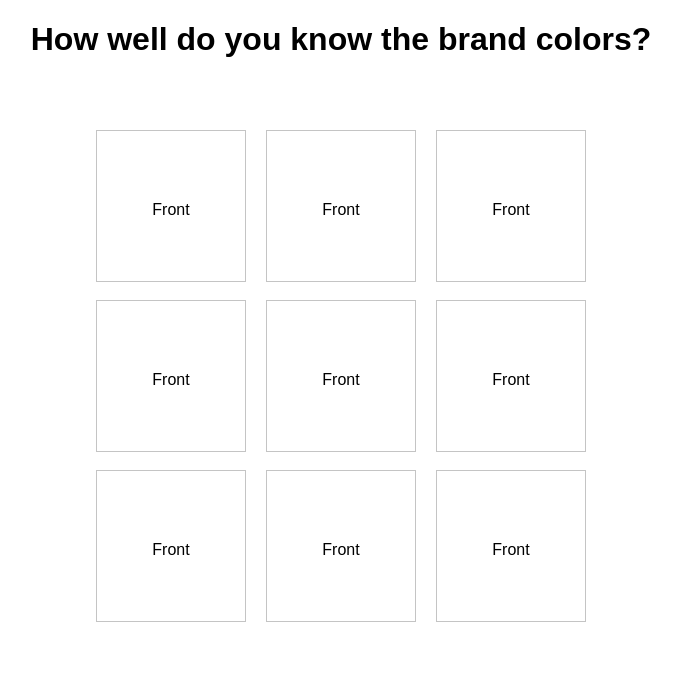
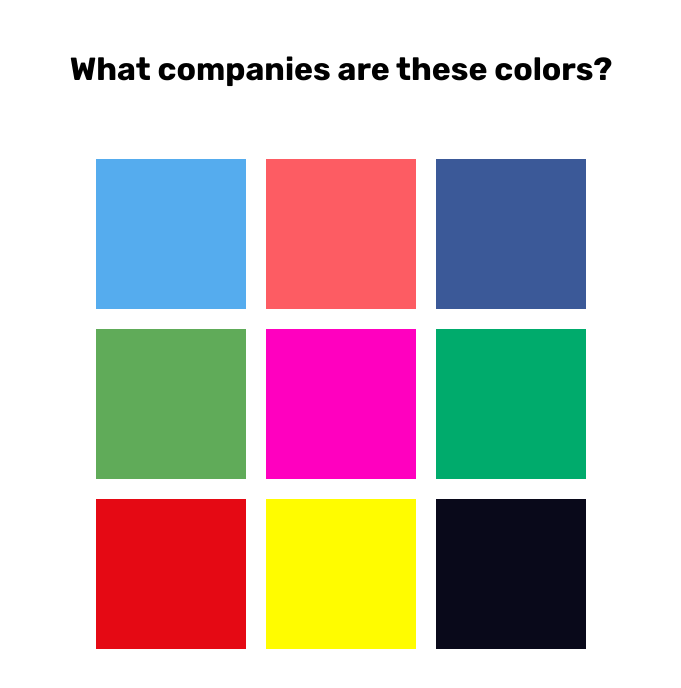
Before and after one commit to kristw/brand-colors, a React (Create React App) app: page / in a window 1280 px wide. Shown: the top 688 px of the page, without its empty margins (299-980 px from the left). Built offline with nearby package versions, Linux system fonts and the light colour scheme.

Commit message:
show colors

```diff
--- a/public/index.html
+++ b/public/index.html
@@ -10,6 +10,8 @@
     -->
     <link rel="manifest" href="%PUBLIC_URL%/manifest.json">
     <link rel="shortcut icon" href="%PUBLIC_URL%/favicon.ico">
+    <link href="https://fonts.googleapis.com/css?family=Rubik:400,500,700" rel="stylesheet">
+
     <!--
       Notice the use of %PUBLIC_URL% in the tags above.
       It will be replaced with the URL of the `public` folder during the build.
@@ -19,7 +21,7 @@
       work correctly both with client-side routing and a non-root public URL.
       Learn how to configure a non-root public URL by running `npm run build`.
     -->
-    <title>React App</title>
+    <title>Brand Colors Cube</title>
   </head>
   <body>
     <noscript>
--- a/src/App.css
+++ b/src/App.css
@@ -1,3 +1,7 @@
+body {
+  font-family: Rubik, 'Helvetica Neue', Helvetica, Arial, sans-serif;
+}
+
 .App {
   text-align: center;
 }
@@ -26,3 +30,8 @@
   from { transform: rotate(0deg); }
   to { transform: rotate(360deg); }
 }
+
+h1 {
+  margin-top: 50px;
+  font-weight: bold;
+}
--- a/src/App.jsx
+++ b/src/App.jsx
@@ -9,7 +9,7 @@ class App extends Component {
   render() {
     return (
       <div className="App">
-        <h1>How well do you know the brand colors?</h1>
+        <h1>What companies are these colors?</h1>
         <Grid cells={brands} />
       </div>
     );
--- /dev/null
+++ b/src/components/ColorPane.jsx
@@ -0,0 +1,33 @@
+import PropTypes from 'prop-types';
+import React from 'react';
+
+const propTypes = {
+  className: PropTypes.string,
+  colors: PropTypes.arrayOf(PropTypes.string).isRequired,
+};
+const defaultProps = {
+  className: '',
+};
+
+class ColorPane extends React.Component {
+  render() {
+    const { className, colors } = this.props;
+    const partSize = Math.round(100 / colors.length);
+    return (
+      <svg className={className} width="100%" height="100%">
+        {colors.map(c => (
+          <rect
+            width={`${partSize}%`}
+            height="100%"
+            fill={c}
+          />
+        ))}
+      </svg>
+    );
+  }
+}
+
+ColorPane.propTypes = propTypes;
+ColorPane.defaultProps = defaultProps;
+
+export default ColorPane;
--- a/src/components/Cube.jsx
+++ b/src/components/Cube.jsx
@@ -1,3 +1,4 @@
+import ColorPane from './ColorPane';
 import PropTypes from 'prop-types';
 import React from 'react';
 import styled from 'styled-components';
@@ -24,21 +25,24 @@ const Container = styled.div`
 `;
 
 const Side = styled.div`
-	background: rgb(255, 255, 255);
-	border: 1px solid rgba(196, 196, 196, 1);
+  background: rgb(255, 255, 255);
 	height: 150px;
 `;
 
 const Front = styled(Side)`
+  position: relative;
   transform: translateZ(75px);
 `;
 
 const Back = styled(Side)`
+  // border: 1px solid rgba(196, 196, 196, 1);
+  background: #f0f0f0;
   transform: rotateX(-90deg) translateZ(-75px);
 `;
 
 const BackContent = styled.div`
   padding-top: 70px;
+  font-weight: 700;
 `;
 
 class Cube extends React.Component {
@@ -47,9 +51,7 @@ class Cube extends React.Component {
     return (
       <Container className={className}>
         <Front>
-          <BackContent>
-            Front
-          </BackContent>
+          <ColorPane colors={cell.colors} />
         </Front>
         <Back>
           <BackContent>
```
